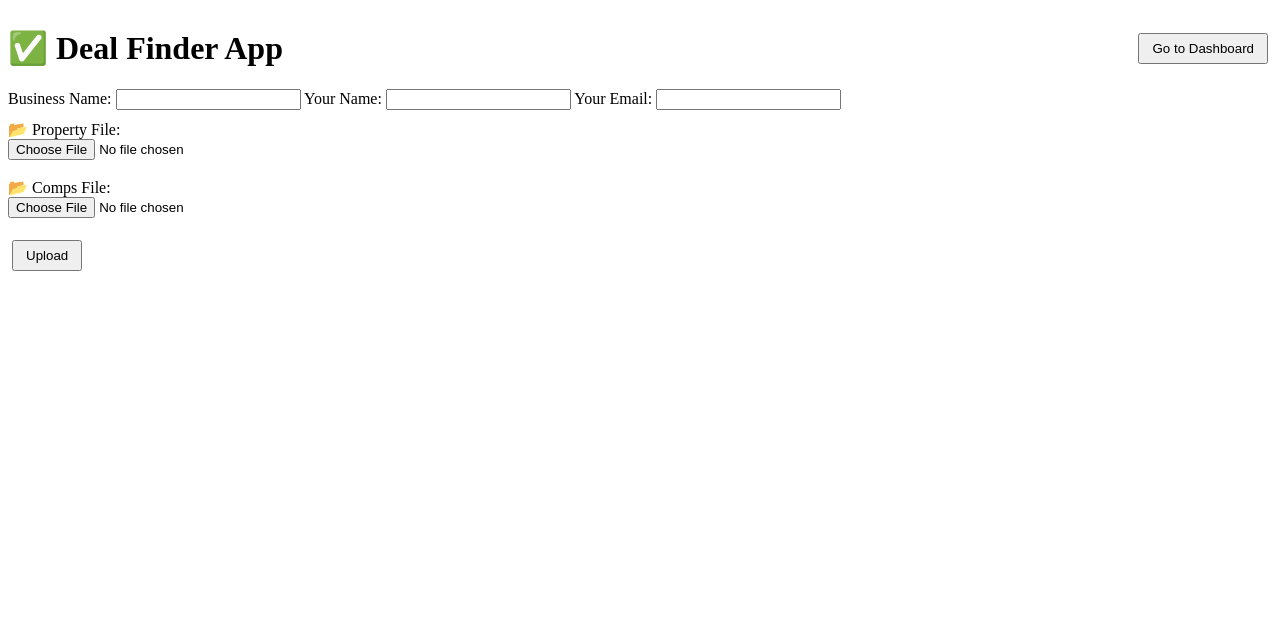
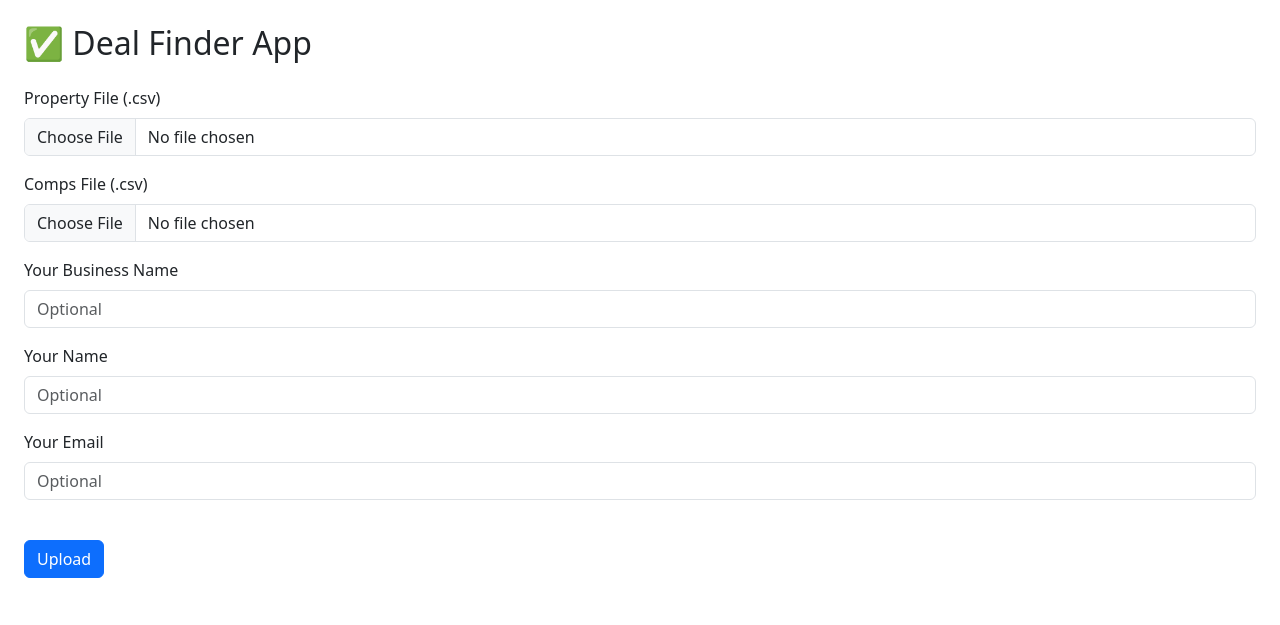
Before and after one commit to RSPS22/dealfinder, a Flask app: page / in a window 1280 px wide. Shown: the top 625 px of the page. Run offline with Flask 3, Linux system fonts and the light colour scheme; data that the repository does not hold is empty.

Commit message:
Add files via upload

```diff
--- a/templates/index.html
+++ b/templates/index.html
@@ -1,208 +1,72 @@
 <!DOCTYPE html>
-<html lang="en">
+<html>
 <head>
+    <title>Deal Finder App</title>
     <meta charset="UTF-8">
-    <title>Deal Finder App</title>
+    <link rel="stylesheet" href="https://cdn.jsdelivr.net/npm/bootstrap@5.3.0/dist/css/bootstrap.min.css">
     <style>
-        table { width: 100%; border-collapse: collapse; margin-top: 20px; }
-        th, td { border: 1px solid #ccc; padding: 8px; text-align: left; }
-        th.sortable:hover { cursor: pointer; background-color: #f0f0f0; }
-        .btn { padding: 6px 12px; margin: 4px; }
-        .highlight { background-color: #c8f7c5; }
-        .top-bar { display: flex; justify-content: space-between; align-items: center; }
-        .input-group { margin-bottom: 10px; }
+        table {
+            font-size: 14px;
+        }
+        th {
+            cursor: pointer;
+        }
+        .high-potential {
+            background-color: #d4edda !important;
+        }
+        .sticky-header th {
+            position: sticky;
+            top: 0;
+            background-color: white;
+            z-index: 2;
+        }
+        .sticky-col {
+            position: sticky;
+            left: 0;
+            background-color: white;
+            z-index: 1;
+        }
+        .sticky-col + .sticky-col {
+            left: 120px;
+        }
     </style>
 </head>
-<body>
-    <div class="top-bar">
-        <h1>✅ Deal Finder App</h1>
-        <a href="/dashboard"><button class="btn">Go to Dashboard</button></a>
+<body class="p-4">
+    <h2 class="mb-4">✅ Deal Finder App</h2>
+    <form id="upload-form" method="post" enctype="multipart/form-data">
+        <div class="mb-3">
+            <label for="propertyFile" class="form-label">Property File (.csv)</label>
+            <input type="file" class="form-control" id="propertyFile" name="propertyFile" accept=".csv" required>
         </div>
+        <div class="mb-3">
+            <label for="compsFile" class="form-label">Comps File (.csv)</label>
+            <input type="file" class="form-control" id="compsFile" name="compsFile" accept=".csv" required>
+        </div>
+        <div class="mb-3">
+            <label for="businessName" class="form-label">Your Business Name</label>
+            <input type="text" class="form-control" id="businessName" name="businessName" placeholder="Optional">
+        </div>
+        <div class="mb-3">
+            <label for="userName" class="form-label">Your Name</label>
+            <input type="text" class="form-control" id="userName" name="userName" placeholder="Optional">
+        </div>
+        <div class="mb-3">
+            <label for="userEmail" class="form-label">Your Email</label>
+            <input type="email" class="form-control" id="userEmail" name="userEmail" placeholder="Optional">
+        </div>
+        <progress id="progressBar" value="0" max="100" style="width:100%; display: none;"></progress><br>
+        <button type="submit" class="btn btn-primary">Upload</button>
+    </form>
 
-    <div class="input-group">
-        <label>Business Name: <input type="text" id="businessName"></label>
-        <label>Your Name: <input type="text" id="userName"></label>
-        <label>Your Email: <input type="email" id="userEmail"></label>
-    </div>
-
-    <label>📂 Property File:<br><input type="file" id="propertyFile"></label><br><br>
-    <label>📂 Comps File:<br><input type="file" id="compsFile"></label><br><br>
-    <button id="uploadBtn" class="btn">Upload</button>
-
-    <table id="dataTable">
-        <thead></thead>
-        <tbody></tbody>
-    </table>
+    <div id="table-container" class="mt-4"></div>
 
     <script>
-    const progressBar = document.getElementById("progressBar");
-    const xhr = new XMLHttpRequest();
-    xhr.upload.onprogress = function(e) {
-        if (e.lengthComputable) {
-            const percent = (e.loaded / e.total) * 100;
-            progressBar.value = percent;
-        }
-    };
-
-        let data = [];
-        let currentSort = { column: null, ascending: true };
-
-        function formatCurrency(val) {
-            if (isNaN(val)) return val;
-            return "$" + parseFloat(val).toFixed(0).replace(/\B(?=(\d{3})+(?!\d))/g, ",");
-        }
-
-        function renderTable() {
-            const table = document.getElementById('dataTable');
-            const thead = table.querySelector('thead');
-            const tbody = table.querySelector('tbody');
-            thead.innerHTML = '';
-            tbody.innerHTML = '';
-
-            if (data.length === 0) return;
-
-            const headers = Object.keys(data[0]);
-            const headerRow = document.createElement('tr');
-            headers.forEach((header, index) => {
-                const th = document.createElement('th');
-                th.textContent = header;
-                th.classList.add('sortable');
-                th.onclick = () => sortTable(index);
-                headerRow.appendChild(th);
-            });
-            thead.appendChild(headerRow);
-
-            data.forEach(row => {
-                const tr = document.createElement('tr');
-                if (row["High Potential"] === true || row["High Potential"] === "True") {
-                    tr.classList.add('highlight');
-                }
-
-                headers.forEach(header => {
-                    const td = document.createElement('td');
-                    if (header === 'Offer Price' || header === 'ARV' || header === 'Listing Price') {
-                        td.textContent = formatCurrency(row[header]);
-                    } else if (header === 'Loi File') {
-                        td.innerHTML = row[header] ? `<a href="/download_loi/${row[header]}" target="_blank">Download</a>` : 'N/A';
-                    } else if (header === 'Condition Override') {
-                        td.innerHTML = `
-                            <select onchange="saveOverride('${row['Id']}', this.value)">
-                                <option ${row[header] === 'Light' ? 'selected' : ''}>Light</option>
-                                <option ${row[header] === 'Medium' ? 'selected' : ''}>Medium</option>
-                                <option ${row[header] === 'Heavy' ? 'selected' : ''}>Heavy</option>
-                            </select>
-                        `;
-                    } else if (header === 'Loi Sent' || header === 'Follow-Up Sent') {
-                        const flag = header === 'Loi Sent' ? 'loiSent' : 'followupSent';
-                        td.innerHTML = `
-                            <input type="checkbox" onchange="updateFlags('${row['Id']}', '${flag}', this.checked)" ${row[header] ? 'checked' : ''}>
-                        `;
-                    } else {
-                        td.textContent = row[header];
-                    }
-                    tr.appendChild(td);
-                });
-
-                tbody.appendChild(tr);
-            });
-        }
-
-        function sortTable(index) {
-            const key = Object.keys(data[0])[index];
-            const asc = currentSort.column === key ? !currentSort.ascending : true;
-            currentSort = { column: key, ascending: asc };
-            data.sort((a, b) => {
-                let valA = a[key], valB = b[key];
-                if (!isNaN(parseFloat(valA)) && !isNaN(parseFloat(valB))) {
-                    valA = parseFloat(valA);
-                    valB = parseFloat(valB);
-                }
-                if (valA < valB) return asc ? -1 : 1;
-                if (valA > valB) return asc ? 1 : -1;
-                return 0;
-            });
-            renderTable();
-        }
-
-        function saveOverride(id, value) {
-            fetch('/save_override', {
-                method: 'POST',
-                headers: { 'Content-Type': 'application/json' },
-                body: JSON.stringify({ id: id, override: value })
-            }).then(() => loadData());
-        }
-
-        function updateFlags(id, flag, state) {
-            fetch('/update_flags', {
-                method: 'POST',
-                headers: { 'Content-Type': 'application/json' },
-                body: JSON.stringify({
-                    id: id,
-                    loiSent: flag === 'loiSent' ? state : undefined,
-                    followupSent: flag === 'followupSent' ? state : undefined
-                })
-            }).then(() => loadData());
-        }
-
-        function loadData() {
-            fetch('/data')
-                .then(res => res.json())
-                .then(json => {
-                    data = json;
-                    renderTable();
-                });
-        }
-
-        document.getElementById('uploadBtn').onclick = () => {
-            const formData = new FormData();
-            const propFile = document.getElementById('propertyFile').files[0];
-            const compsFile = document.getElementById('compsFile').files[0];
-            const businessName = document.getElementById('businessName').value;
-            const userName = document.getElementById('userName').value;
-            const userEmail = document.getElementById('userEmail').value;
-
-            if (!propFile || !compsFile) return
-            formData.append('propertyFile', propFile);
-            formData.append('compsFile', compsFile);
-            formData.append('businessName', businessName);
-            formData.append('userName', userName);
-            formData.append('userEmail', userEmail);
-
-            console.log("Upload started...");
-
-            console.log("Upload started...");
-
-            fetch('/upload', { method: 'POST', body: formData })
-                .then(res => res.text())
-                .then(responseText => {
-                    try {
-                        const json = JSON.parse(responseText);
-                        if (json.success) {
-
-                            loadData();
-                        } else {
-
-                        }
-                    } catch (err) {
-
-                        console.error("Upload response error:", responseText);
-                    }
-                })
-                .catch(err => {
-
-                    console.error("Network or server error:", err);
-                });
-        };
-
-        loadData();
-    </script>
-
-    <script>
-    function handleUpload(e) {
+        document.getElementById("upload-form").addEventListener("submit", function(e) {
             e.preventDefault();
-        const form = document.getElementById("upload-form");
+            const form = e.target;
             const formData = new FormData(form);
             const progressBar = document.getElementById("progressBar");
+            progressBar.style.display = "block";
             const xhr = new XMLHttpRequest();
             xhr.open("POST", "/upload", true);
             xhr.upload.onprogress = function(event) {
@@ -214,14 +78,13 @@
             xhr.onload = function () {
                 if (xhr.status === 200) {
                     progressBar.value = 100;
-                location.reload(); // refresh to load table
+                    location.reload(); // refresh to show table
                 } else {
                     console.error("Upload failed.");
                 }
             };
             xhr.send(formData);
-    }
+        });
     </script>
-
 </body>
 </html>
```
Lines whose indentation alone changed are shown as unchanged.
